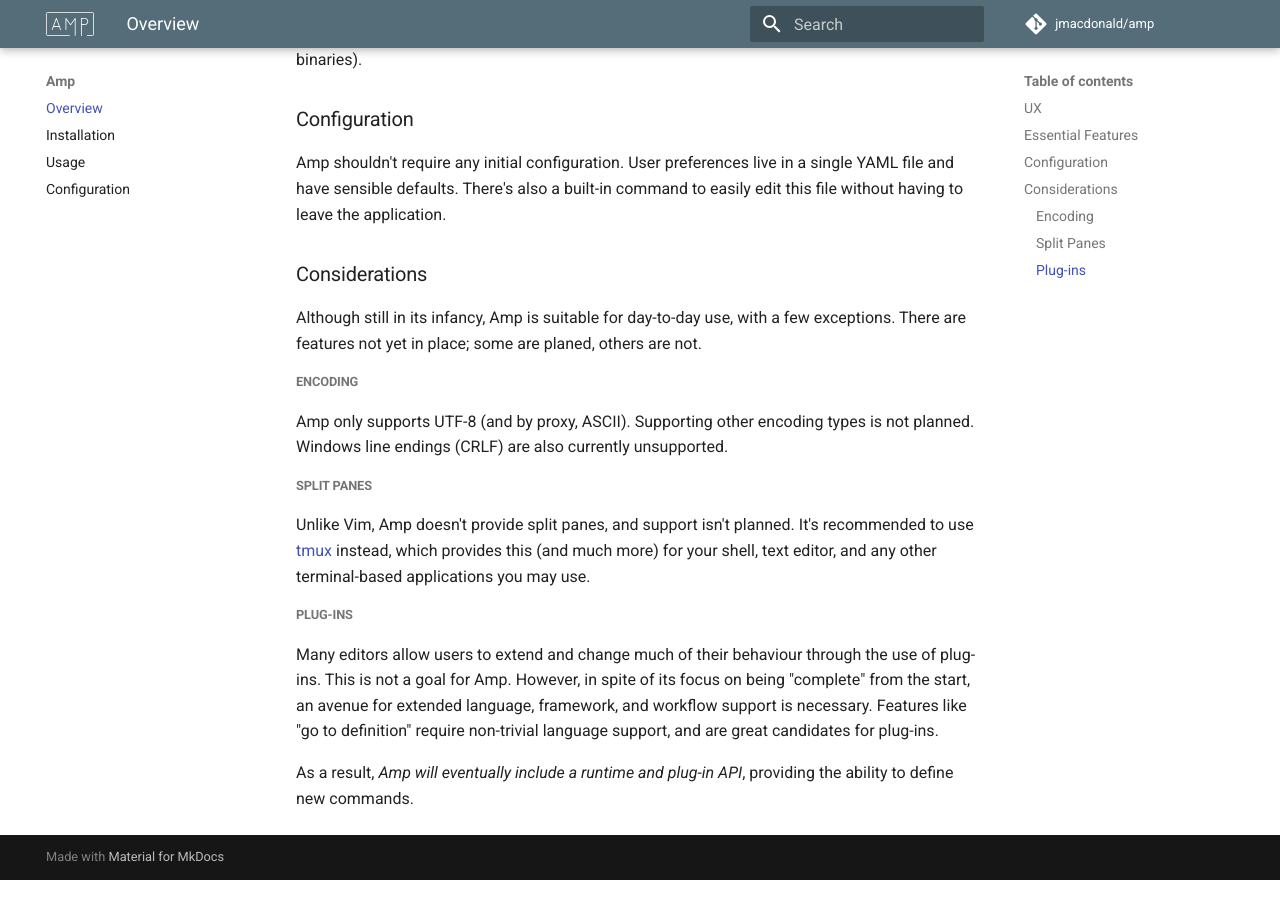
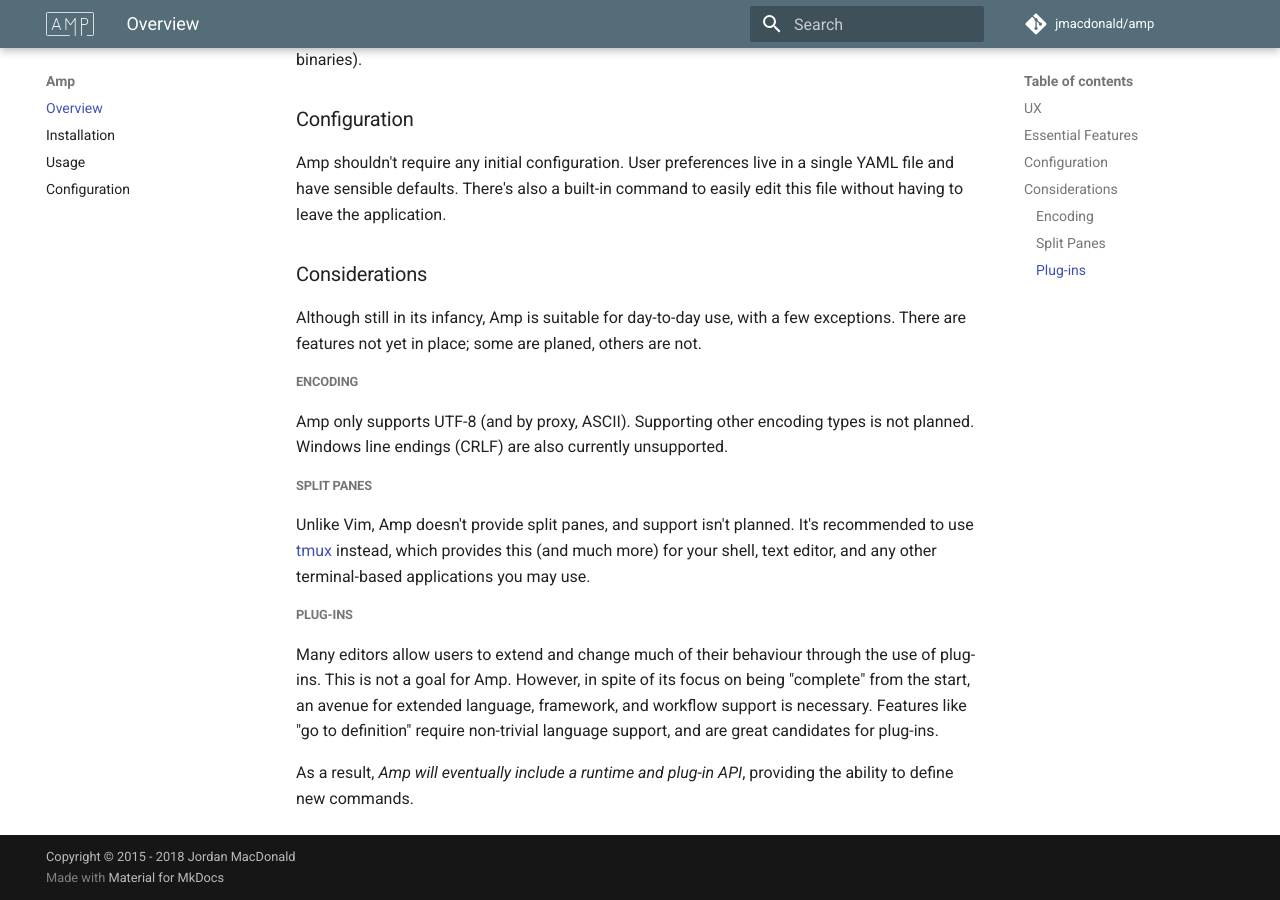
Before and after one commit to jmacdonald/amp, an MkDocs documentation site: the page built from documentation/pages/index.md, in a window 1280 px wide and 900 px high, scrolled down 628 px. Built offline with MkDocs 1.6.1 and Material for MkDocs 9.7.7, drawn with Linux system fonts in a browser that asks for light colours; comment, search, counter and statistics services are not loaded; old or Windows-style settings are respelled for this version of MkDocs.

Commit message:
Configure color/accent palette and copyright

```diff
--- a/documentation/mkdocs.yml
+++ b/documentation/mkdocs.yml
@@ -3,6 +3,9 @@ docs_dir: 'pages'
 theme:
   logo: 'images/logo.svg'
   name: 'material'
+  palette:
+    primary: 'blue grey'
+    accent: 'red'
 repo_name: 'jmacdonald/amp'
 repo_url: 'https://github.com/jmacdonald/amp'
 pages:
@@ -20,3 +23,4 @@ markdown_extensions:
   - toc(permalink=true)
 extra_css:
   - 'stylesheets/extra.css'
+copyright: 'Copyright &copy; 2015 - 2018 Jordan MacDonald'
```
